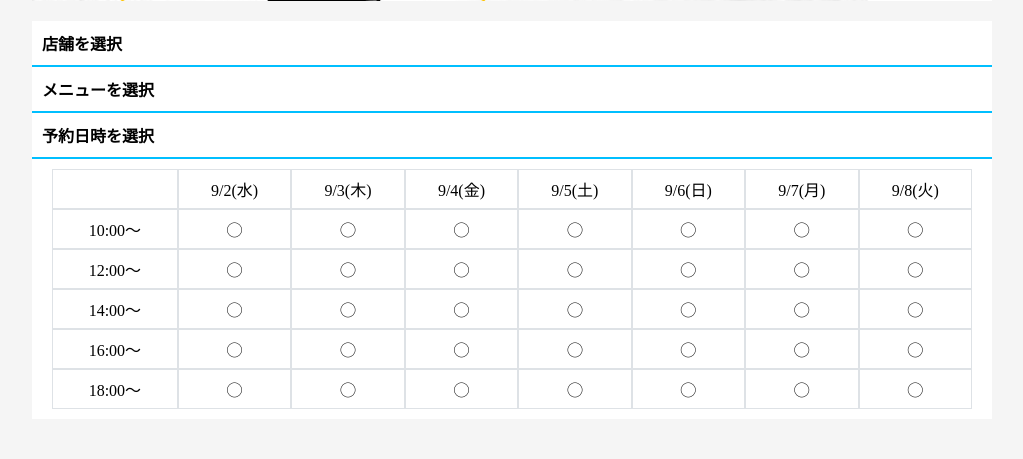
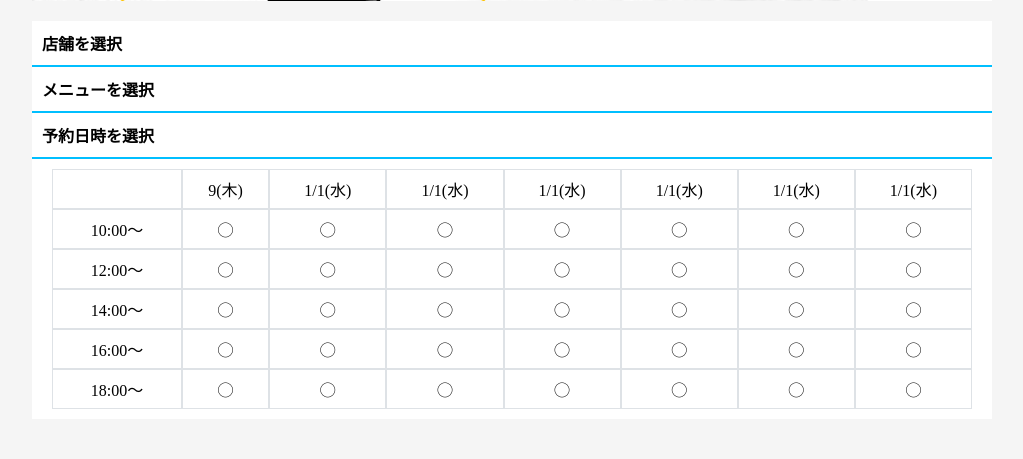
Before and after one commit to HIDETO-NDTB/PHP-reservationForm, a PHP site: page /PHP_Reservation_Form/ in a window 1280 px wide. Shown: the part 583-1042 px from the top of the page, without its empty margins (128-1151 px from the left). Run offline with PHP 8.4, Linux system fonts and the light colour scheme; data that the repository does not hold is empty.

Commit message:
change date

```diff
--- a/function.php
+++ b/function.php
@@ -13,7 +13,7 @@ ini_set('error_log', 'php.log');
 // debug
 // ====================================
 
-$debug_flg = true;
+$debug_flg = false;
 function debug($str)
 {
     global $debug_flg;
--- a/index.php
+++ b/index.php
@@ -78,7 +78,8 @@
             <h3 class="card-header">予約日時を選択</h3>
 
             <?php
-                $weekStart = getWeekStart();
+                //$weekStart = getWeekStart();
+                $weekStart = 9/1;
             ?>
 
           <div id="ajaxReservationReload">
```
Also changed, not shown: script.php (+4 -4 lines), 1 other file.
